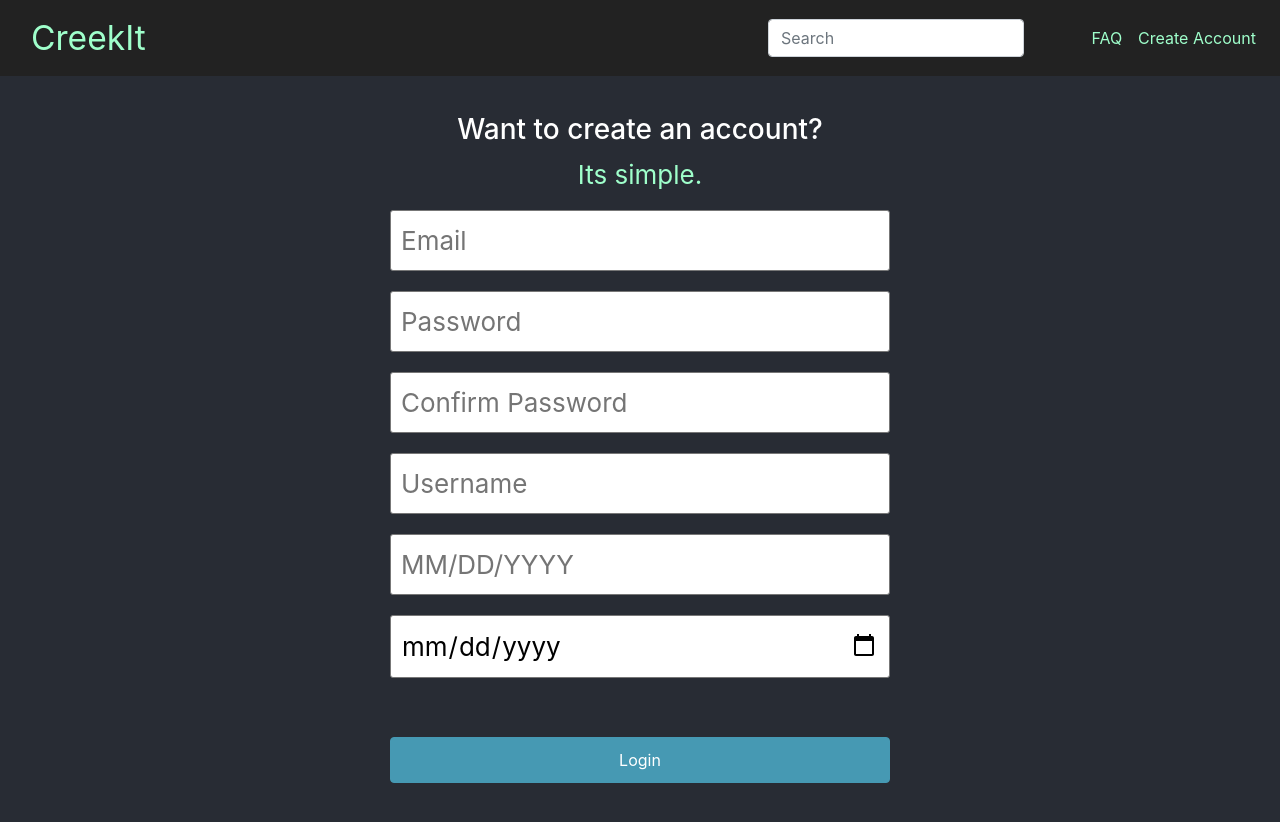
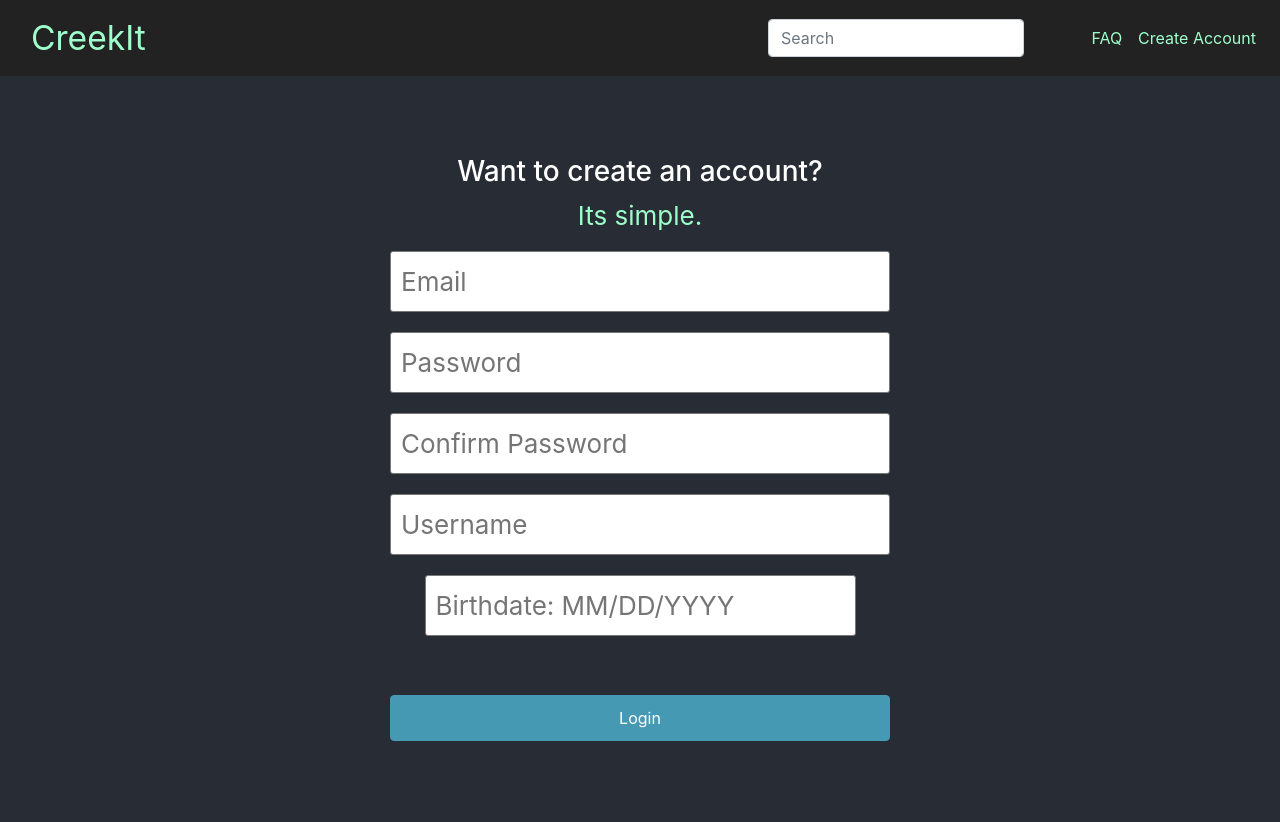
Before and after one commit to lim243/CreekIt, a React (Create React App) app in the folder client/: page /sign-up in a window 1280 px wide. Shown: the top 822 px of the page. Built offline with nearby package versions, Linux system fonts and the light colour scheme.

Commit message:
Create age verification

```diff
--- a/client/package.json
+++ b/client/package.json
@@ -11,10 +11,12 @@
     "bootstrap": "^4.5.2",
     "formik": "^2.1.6",
     "history": "^5.0.0",
+    "moment": "^2.29.1",
     "prop-types": "^15.7.2",
     "react": "^16.13.1",
     "react-avatar": "^3.9.7",
     "react-bootstrap": "^1.3.0",
+    "react-datepicker": "^3.2.2",
     "react-dom": "^16.13.1",
     "react-faq-component": "^1.0.8",
     "react-hashtag": "^2.1.2",
--- /dev/null
+++ b/client/src/components/DatePicker.jsx
@@ -0,0 +1,25 @@
+import React from "react";
+import { useField, useFormikContext } from "formik";
+import DatePicker from "react-datepicker";
+import 'react-datepicker/dist/react-datepicker.css';
+import moment from "moment";
+
+export const DatePickerField = ({ ...props }) => {
+  const { setFieldValue } = useFormikContext();
+  const [field] = useField(props);
+  return (
+    <DatePicker
+      {...field}
+      {...props}
+      selected={(field.value && new Date(field.value)) || null}
+      onChange={val => {
+        setFieldValue(field.name, val);
+      }}
+      maxDate={new Date((new Date()).setFullYear((new Date).getFullYear() - 13))}
+      showDisabledMonthNavigation
+      placeholderText="Birthdate: MM/DD/YYYY"
+    />
+  );
+};
+
+export default DatePickerField;
--- a/client/src/components/Signup.js
+++ b/client/src/components/Signup.js
@@ -2,7 +2,7 @@ import React, { Component } from "react";
 import { Formik, Field, ErrorMessage } from "formik"
 import * as Yup from "yup";
 import styled from 'styled-components';
-import { mockComponent } from "react-dom/test-utils";
+import DatePicker from './DatePicker';
 
 const Styles = styled.div`
     text-align: center;
@@ -62,7 +62,7 @@ const Styles = styled.div`
 const Signup = () => (
     <Styles>
     <Formik
-        initialValues={{ email: "", password: "", confirm: "", username: "", date: "", }}
+        initialValues={{ email: "", password: "", confirm: "", username: "", date: "" ,}}
         onSubmit={(values, { setSubmitting }) => {
             setTimeout(() => {
                 console.log("Logging in", values);
@@ -87,14 +87,7 @@ const Signup = () => (
                 .matches(/(^[\w+]*$)/, "Username cannot contain spaces."),
             date: Yup.string()
                 .required("Required")
-                .matches(/^(?:(?:(?:0?[13578]|1[02])(\/|-|\.)31)\1|(?:(?:0?[1,3-9]|1[0-2])(\/|-|\.)(?:29|30)\2))(?:(?:1[6-9]|[2-9]\d)?\d{2})$|^(?:0?2(\/|-|\.)29\3(?:(?:(?:1[6-9]|[2-9]\d)?(?:0[48]|[2468][048]|[13579][26])|(?:(?:16|[2468][048]|[3579][26])00))))$|^(?:(?:0?[1-9])|(?:1[0-2]))(\/|-|\.)(?:0?[1-9]|1\d|2[0-8])\4(?:(?:1[6-9]|[2-9]\d)?\d{2})$/, "Enter a valid date with the given format: MM/DD/YYYY."),
-            birthdate: Yup.date()
-                .required()
-                .test("age", "You must be 18 or older", function(birthdate) {
-                    const cutoff = new Date();
-                    cutoff.setFullYear(cutoff.getFullYear() - 18);
-                    return birthdate <= cutoff;
-                  })
+                //.matches(/^(?:(?:(?:0?[13578]|1[02])(\/|-|\.)31)\1|(?:(?:0?[1,3-9]|1[0-2])(\/|-|\.)(?:29|30)\2))(?:(?:1[6-9]|[2-9]\d)?\d{2})$|^(?:0?2(\/|-|\.)29\3(?:(?:(?:1[6-9]|[2-9]\d)?(?:0[48]|[2468][048]|[13579][26])|(?:(?:16|[2468][048]|[3579][26])00))))$|^(?:(?:0?[1-9])|(?:1[0-2]))(\/|-|\.)(?:0?[1-9]|1\d|2[0-8])\4(?:(?:1[6-9]|[2-9]\d)?\d{2})$/, "Enter a valid date with the given format: MM/DD/YYYY."),
         })}
     >
         {props => {
@@ -161,7 +154,7 @@ const Signup = () => (
                     {errors.username && touched.username && (
                         <div className="input-feedback">{errors.username}</div>
                     )}
-                    <input
+                    {/*<input
                         name="date"
                         type="text"
                         placeholder="MM/DD/YYYY"
@@ -172,15 +165,12 @@ const Signup = () => (
                     />
                     {errors.date && touched.date && (
                         <div className="input-feedback">{errors.date}</div>
+                    )} */}
+                    <DatePicker name="date"/>
+                    {errors.date && touched.date && (
+                        <div className="input-feedback">{errors.date}</div>
                     )}
-                    <Field
-                type="date"
-                name="birthdate"
-                label="Birthdate"
-                onBlur={handleBlur}
-                onChange={handleChange}
-              />
-              <ErrorMessage name="birthdate" />
+                    <br></br>
                     <br></br>
                     <button
                         type="submit"
```
Also changed, not shown: 1 other file (tests, documents, lock files or other folders).
